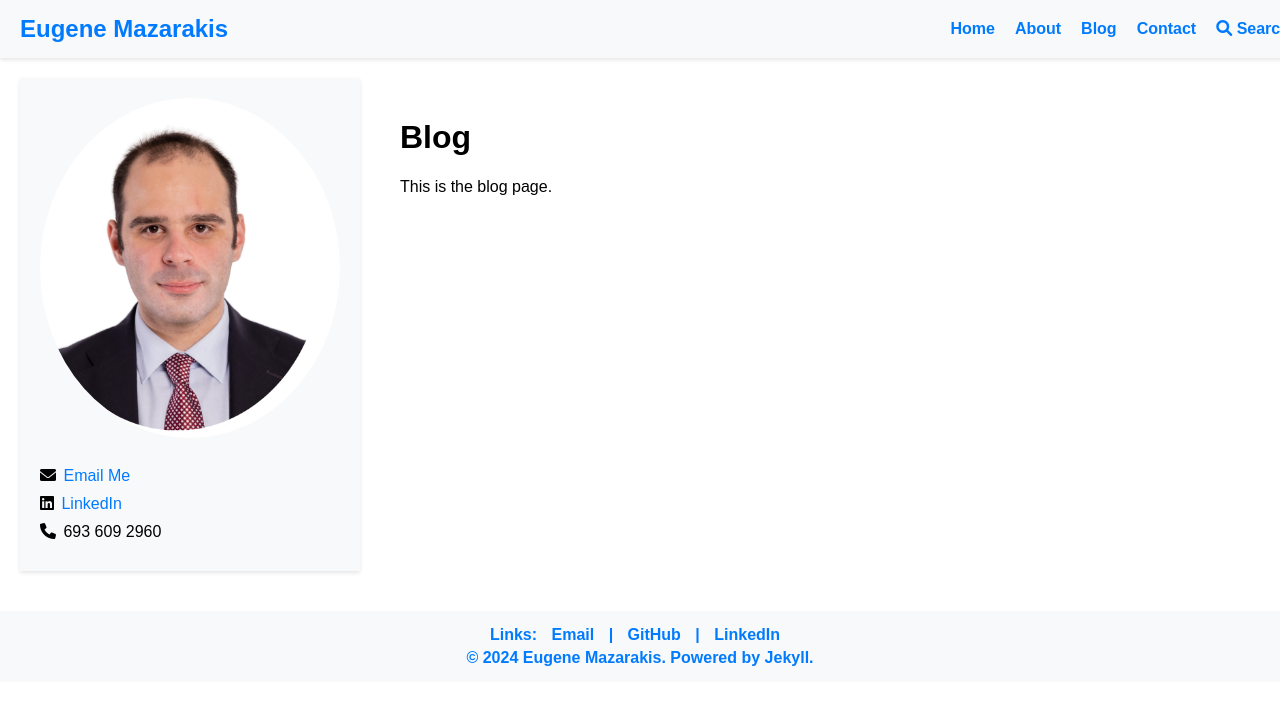
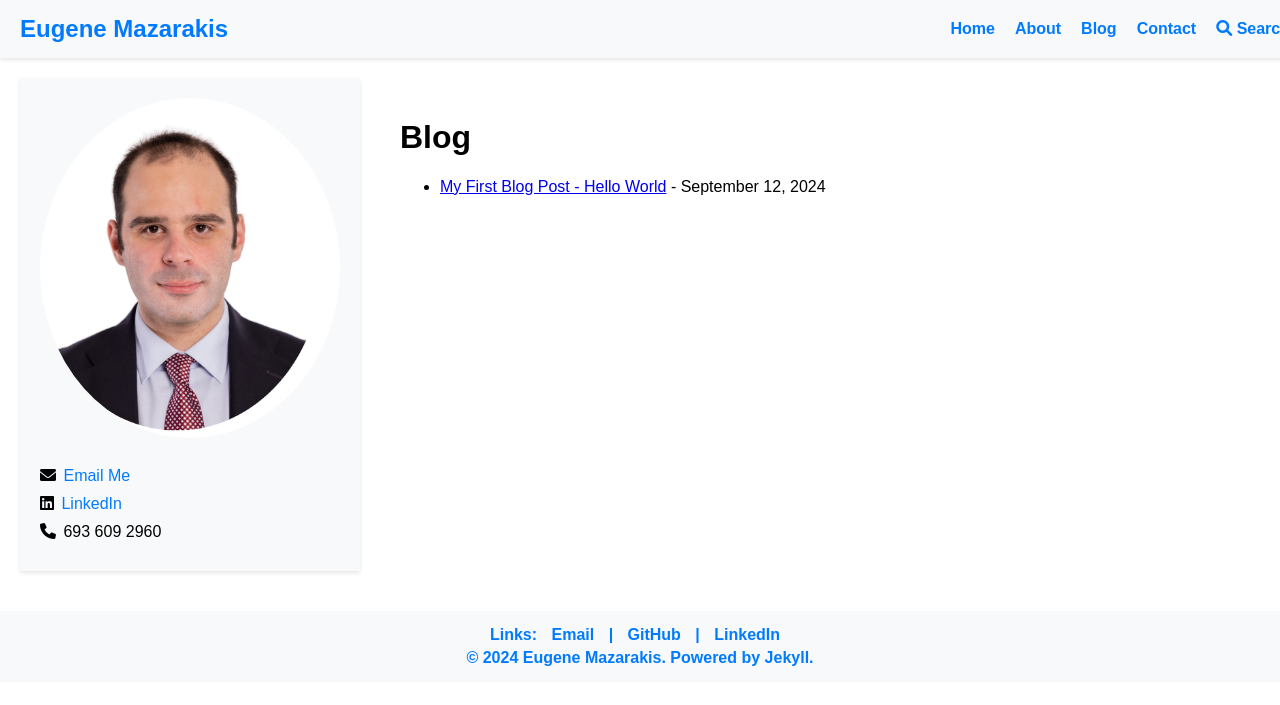
Before and after one commit to EMazarakis/EMazarakis.github.io, a Jekyll site: the page built from blog.md, in a window 1280 px wide. Shown: the top 705 px of the page. Built offline with Jekyll 4.4.1, drawn with Linux system fonts in a browser that asks for light colours.

Commit message:
Update blog.md

```diff
--- a/blog.md
+++ b/blog.md
@@ -3,6 +3,13 @@
 title: Blog
 ---
 
-# Blog
+<h1>Blog</h1>
 
-This is the blog page.
+<ul>
+  {% for post in site.posts %}
+    <li>
+      <a href="{{ post.url }}">{{ post.title }}</a>
+      <span> - {{ post.date | date: "%B %d, %Y" }}</span>
+    </li>
+  {% endfor %}
+</ul>
```
